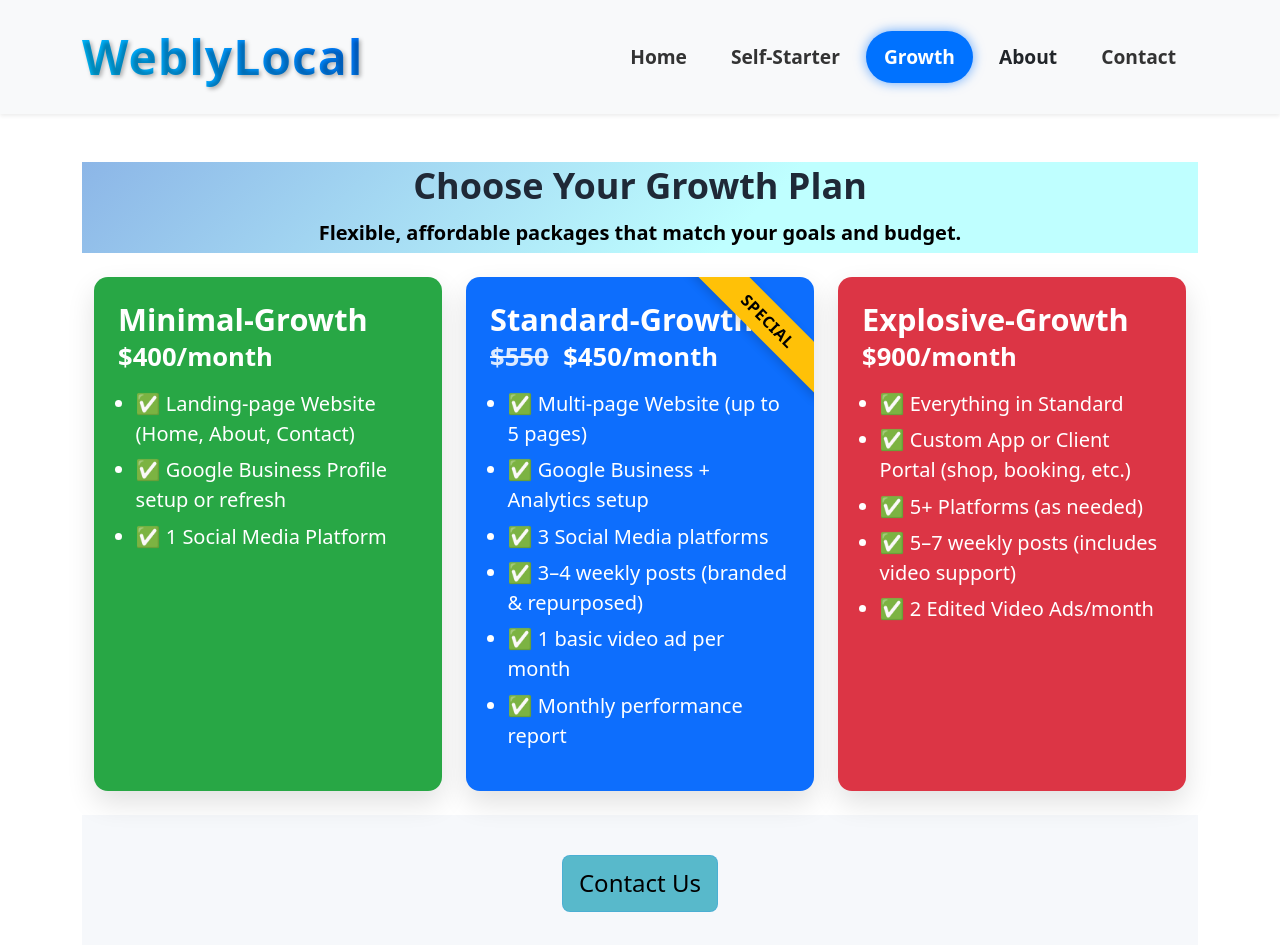
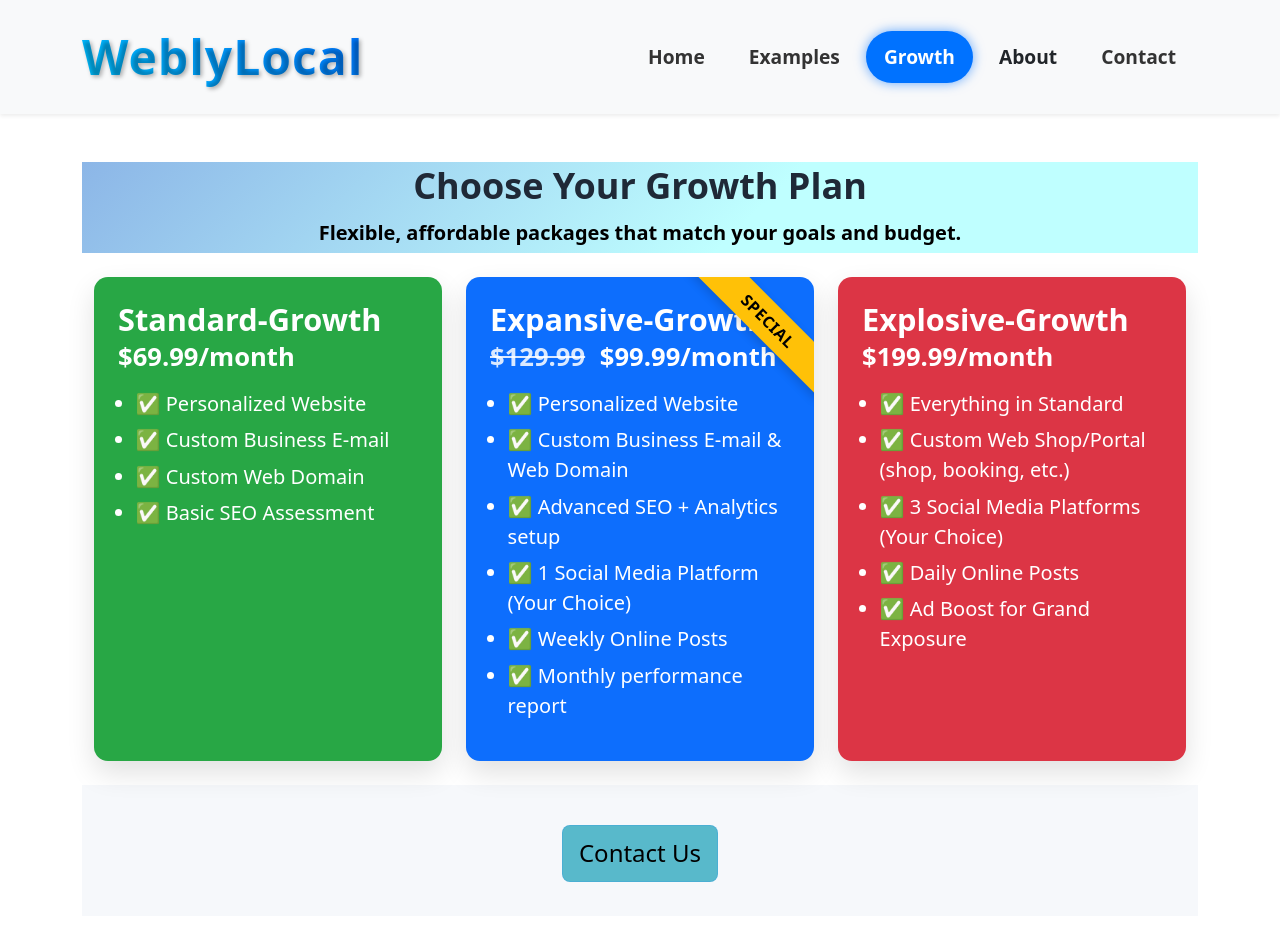
Before and after one commit to bros-before-code/Weblysite, a Django app: page /growth/ in a window 1280 px wide. Shown: the top 945 px of the page. Run offline with Django 5.2, Linux system fonts and the light colour scheme.

Commit message:
changed starter pg to examples

```diff
--- a/website/static/website/css/styles.css
+++ b/website/static/website/css/styles.css
@@ -273,7 +273,14 @@ footer {
   margin-bottom: 10px;
 }
 
-
+/* =========================================
+   Misc Helpers
+   ========================================= */
+.gallery-grid { display:grid; grid-template-columns:repeat(auto-fit,minmax(260px,1fr)); gap:1rem; }
+.gallery-item img { width:100%; height:auto; display:block; border-radius:14px; box-shadow:0 8px 24px rgba(0,0,0,.06); }
+.faq details { background:#fff; border:1px solid rgba(0,0,0,.06); border-radius:12px; padding:1rem 1.2rem; margin-bottom:.75rem; }
+.faq summary { cursor:pointer; }
+.muted { color: var(--muted, #4b5563); }
 
 
 
--- a/website/templates/website/base.html
+++ b/website/templates/website/base.html
@@ -44,8 +44,8 @@
      href="{% url 'website:home' %}">Home</a>
 </li>
 <li class="nav-item">
-  <a class="btn btn-danger rounded-pill mx-1 px-3 {% if request.resolver_match.url_name == 'self-starter' %}active{% endif %}"
-     href="{% url 'website:self-starter' %}">Self-Starter</a>
+  <a class="btn btn-danger rounded-pill mx-1 px-3 {% if request.resolver_match.url_name == 'examples_index' %}active{% endif %}"
+     href="{% url 'website:examples_index' %}">Examples</a>
 </li>
 
 <li class="nav-item">
--- a/website/templates/website/growth.html
+++ b/website/templates/website/growth.html
@@ -20,29 +20,30 @@
 
       <!-- Minimal-Growth -->
       <div class="growth-card growth-minimal">
-        <h3>Minimal-Growth</h3>
-        <h4>$400/month</h4>
+        <h3>Standard-Growth</h3>
+        <h4>$69.99/month</h4>
         <ul>
-          <li>✅ Landing-page Website (Home, About, Contact)</li>
-          <li>✅ Google Business Profile setup or refresh</li>
-          <li>✅ 1 Social Media Platform</li>
+          <li>✅ Personalized Website</li>
+          <li>✅ Custom Business E-mail </li>
+          <li>✅ Custom Web Domain</li>
+          <li>✅ Basic SEO Assessment</li>
         </ul>
       </div>
 
       <!-- Standard-Growth (Sale) -->
       <div class="growth-card growth-standard position-relative">
         <div class="ribbon">SPECIAL</div>
-        <h3>Standard-Growth</h3>
+        <h3>Expansive-Growth</h3>
         <h4>
-          <span class="text-muted text-decoration-line-through me-2">$550</span>
-          $450/month
+          <span class="text-muted text-decoration-line-through me-2">$129.99</span>
+          $99.99/month
         </h4>
         <ul>
-          <li>✅ Multi-page Website (up to 5 pages)</li>
-          <li>✅ Google Business + Analytics setup</li>
-          <li>✅ 3 Social Media platforms</li>
-          <li>✅ 3–4 weekly posts (branded & repurposed)</li>
-          <li>✅ 1 basic video ad per month</li>
+          <li>✅ Personalized Website</li>
+          <li>✅ Custom Business E-mail & Web Domain </li>
+          <li>✅ Advanced SEO + Analytics setup</li>
+          <li>✅ 1 Social Media Platform (Your Choice)</li>
+          <li>✅ Weekly Online Posts</li>
           <li>✅ Monthly performance report</li>
         </ul>
       </div>
@@ -50,13 +51,13 @@
       <!-- Explosive-Growth -->
       <div class="growth-card growth-explosive">
         <h3>Explosive-Growth</h3>
-        <h4>$900/month</h4>
+        <h4>$199.99/month</h4>
         <ul>
           <li>✅ Everything in Standard</li>
-          <li>✅ Custom App or Client Portal (shop, booking, etc.)</li>
-          <li>✅ 5+ Platforms (as needed)</li>
-          <li>✅ 5–7 weekly posts (includes video support)</li>
-          <li>✅ 2 Edited Video Ads/month</li>
+          <li>✅ Custom Web Shop/Portal (shop, booking, etc.)</li>
+          <li>✅ 3 Social Media Platforms (Your Choice)</li>
+          <li>✅ Daily Online Posts</li>
+          <li>✅ Ad Boost for Grand Exposure</li>
         </ul>
       </div>
     </div>
--- a/website/urls.py
+++ b/website/urls.py
@@ -5,7 +5,8 @@ app_name = "website"  # <-- important
 
 urlpatterns = [
     path("about/", views.about, name="about"),
-    path("self-starter/", views.self_starter, name="self-starter"),
+    path("examples/", views.examples_index, name="examples_index"),
+    path("examples/<slug:slug>/", views.example_detail, name="example_detail"),
     path("contact/", views.contact_view, name="contact"),  # <-- use contact_view
     path("", views.home, name="home"),
     path("growth/", views.growth, name="growth"),
--- a/website/views.py
+++ b/website/views.py
@@ -1,4 +1,4 @@
-from django.shortcuts import render, redirect
+from django.shortcuts import render, redirect, get_object_or_404
 from django.http import HttpResponse
 from django.contrib import messages
 from django.core.mail import send_mail
@@ -10,8 +10,8 @@ from leads.models import Lead
 def home(request):
     return render(request, 'website/home.html')
 
-def self_starter(request):
-    return render(request, 'website/self_starter.html')
+def examples(request):
+    return render(request, 'website/examples.html')
 
 def growth(request):
     return render(request, 'website/growth.html')
@@ -75,3 +75,88 @@ def contact_view(request):
             return redirect("website:contact")  # avoid resubmits on refresh
 
     return render(request, "website/contact.html")
+
+# Central config so you only maintain content in one place.
+INDUSTRY_EXAMPLES = {
+    "restaurant": {
+        "emoji": "🍽️",
+        "title": "Restaurant Website Demo",
+        "short_label": "Restaurant",
+        "audience_label": "Restaurants & Cafés",
+        "subtitle": "Menus, online ordering, hours, and location—front and center.",
+        # If you have a live demo, add the URL below; otherwise leave None and we’ll show screenshots.
+        "demo_url": None,  # e.g. "https://restaurant.weblylocal.com"
+        "og_image": "/static/website/images/examples/restaurant-hero.png",
+        "highlight_image": "website/images/examples/restaurant-highlight.png",
+        "gallery": [
+            "website/images/examples/restaurant-01.png",
+            "website/images/examples/restaurant-02.png",
+            "website/images/examples/restaurant-03.png",
+        ],
+        "points": [
+            "Menu-first layout with daily specials component.",
+            "One-tap call + directions for mobile visitors.",
+            "Reservation or online ordering integration ready.",
+        ],
+        "features": [
+            {"title": "Menu & Specials", "desc": "Structured menu, specials ribbon, and dietary tags."},
+            {"title": "Ordering/Reservations", "desc": "Integrate DoorDash, Toast, OpenTable, or custom forms."},
+            {"title": "Local SEO", "desc": "Schema for restaurant, hours, and Google Business Profile sync."},
+        ],
+        "cta_blurb": "Includes menu setup, photo galleries, hours, and integrations you already use.",
+        "seo_title": "Restaurant Website Design Demo",
+        "seo_desc": "See a high-converting restaurant site layout: menus, ordering, hours, and local SEO baked in.",
+        "faq": [
+            {"q": "Can you connect online ordering I already use?",
+             "a": "Yes. We can embed or link to DoorDash, Uber Eats, Toast, or your POS’s native ordering."},
+            {"q": "Can I update my menu myself?",
+             "a": "Absolutely. We’ll give you an editor so you can change items, prices, and photos anytime."}
+        ],
+    },
+
+    "salon": {
+        "emoji": "💇",
+        "title": "Salon Website Demo",
+        "short_label": "Salon",
+        "audience_label": "Salons & Spas",
+        "subtitle": "Booking-first design with services, stylists, and photo proof.",
+        "demo_url": None,
+        "og_image": "/static/website/images/examples/salon-hero.png",
+        "highlight_image": "website/images/examples/salon-highlight.png",
+        "gallery": [
+            "website/images/examples/salon-01.png",
+            "website/images/examples/salon-02.png",
+        ],
+        "points": [
+            "Prominent ‘Book Now’ on every page.",
+            "Reviews and stylist profiles to build trust.",
+            "Service list with transparent pricing.",
+        ],
+        "features": [
+            {"title": "Bookings", "desc": "Integrate GlossGenius, Square, or Fresha for real-time scheduling."},
+            {"title": "Before & After", "desc": "Grid gallery for transformations and trends."},
+            {"title": "Reviews", "desc": "Pull in Google reviews to boost social proof."},
+        ],
+        "cta_blurb": "Perfect for stylists who want more bookings without DM chaos.",
+        "faq": [],
+    },
+
+    # Add more: contractor, retail, professional, etc.
+}
+
+def examples_index(request):
+    # Build a lightweight list to render the grid.
+    listing = []
+    for slug, data in INDUSTRY_EXAMPLES.items():
+        listing.append({
+            "slug": slug,
+            "title": data["title"],
+            "emoji": data["emoji"],
+            "subtitle": data["subtitle"],
+            "thumb": data.get("og_image") or "/static/website/images/examples/placeholder.png",
+        })
+    return render(request, "website/examples/index.html", {"examples": listing})
+
+def example_detail(request, slug):
+    page = get_object_or_404(INDUSTRY_EXAMPLES, slug)
+    return render(request, "website/examples/detail.html", {"page": INDUSTRY_EXAMPLES[slug]})
```
Also changed, not shown: website/templates/website/examples/detail.html (added, +134 -0 lines), website/templates/website/examples/index.html (added, +38 -0 lines), website/templates/website/self_starter.html (deleted, +0 -146 lines).
